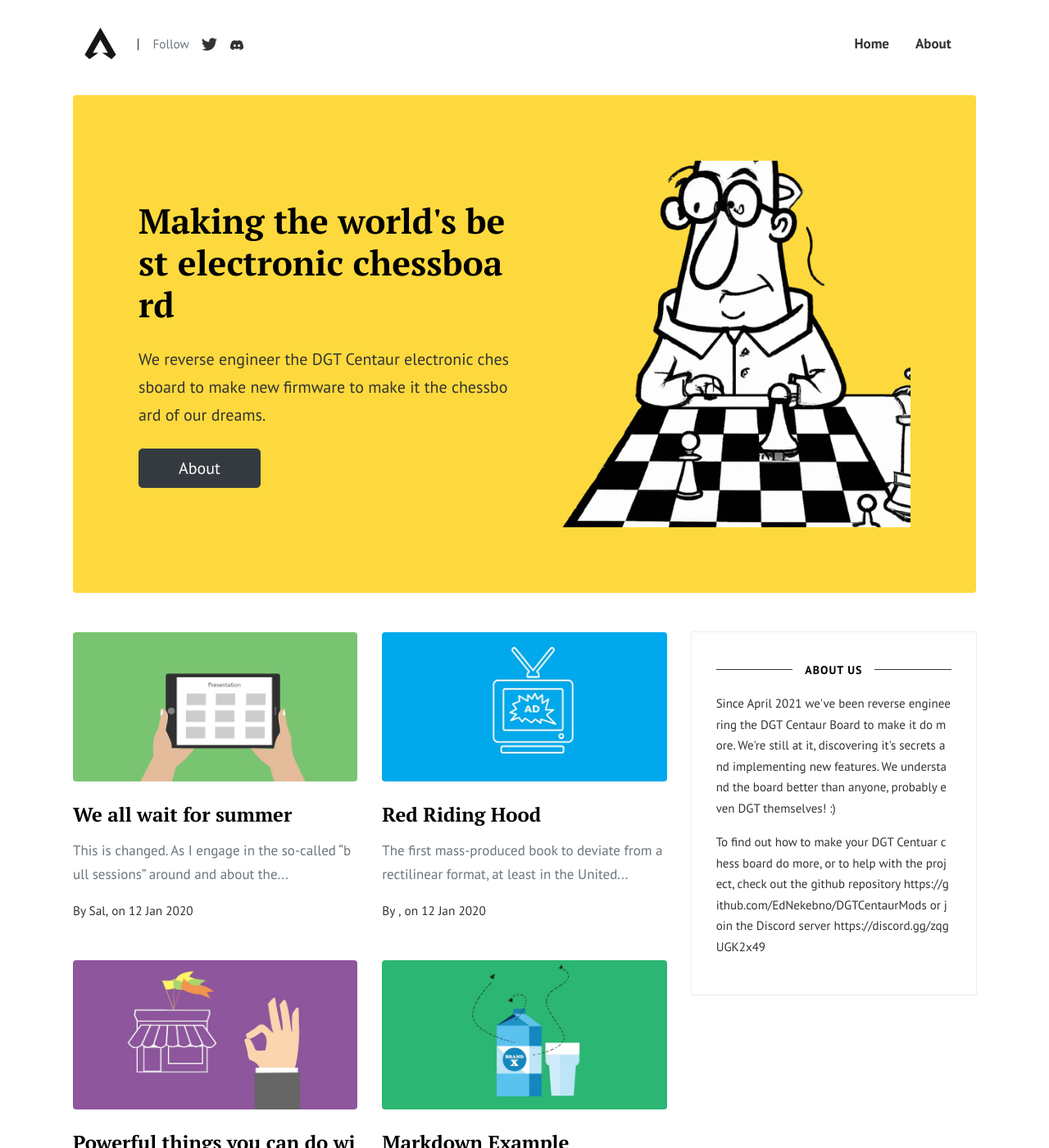
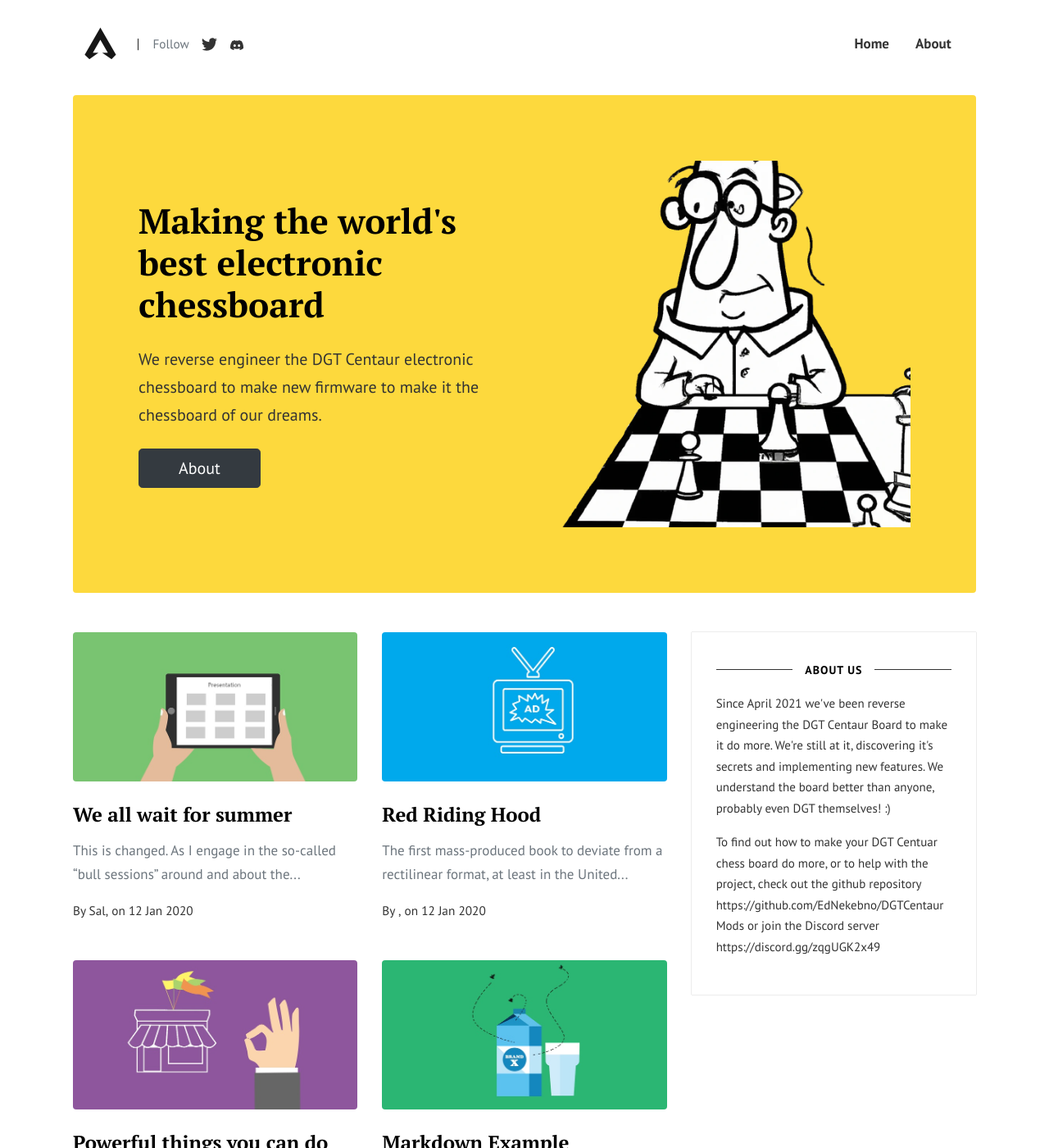
Before and after one commit to DGTCentaurMods/dgtcentaurmods.github.io, a Jekyll site: the page built from index.html, in a window 1280 px wide and 1400 px high. Shown: the whole window at 82% size. Built offline with Jekyll 4.4.1, drawn with Linux system fonts in a browser that asks for light colours; the list of posts is cut into pages by our own code.

Commit message:
Update theme.scss

```diff
--- a/assets/css/theme.scss
+++ b/assets/css/theme.scss
@@ -25,8 +25,8 @@
     color: #333;
     overflow-x:hidden;
     padding-top:116px;
-    overflow-wrap: break-all;
-    word-break: break-all;
+    overflow-wrap: break-word;
+    word-break: break-word;
 }
 .serif-font {
     font-family:PT Serif;
```
